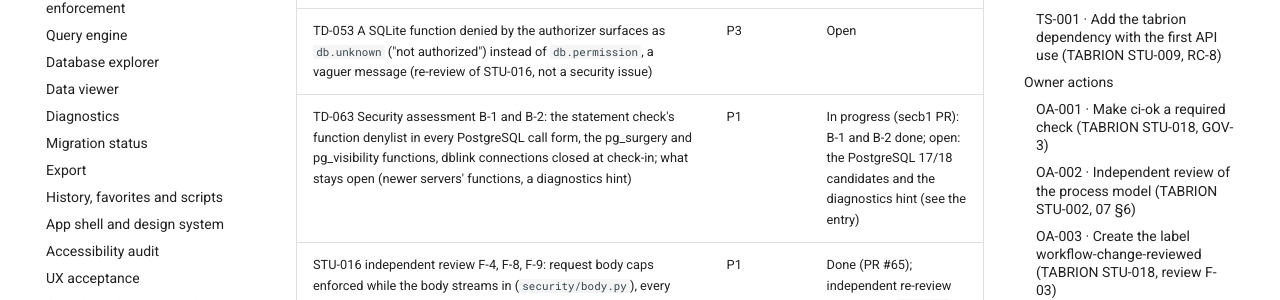
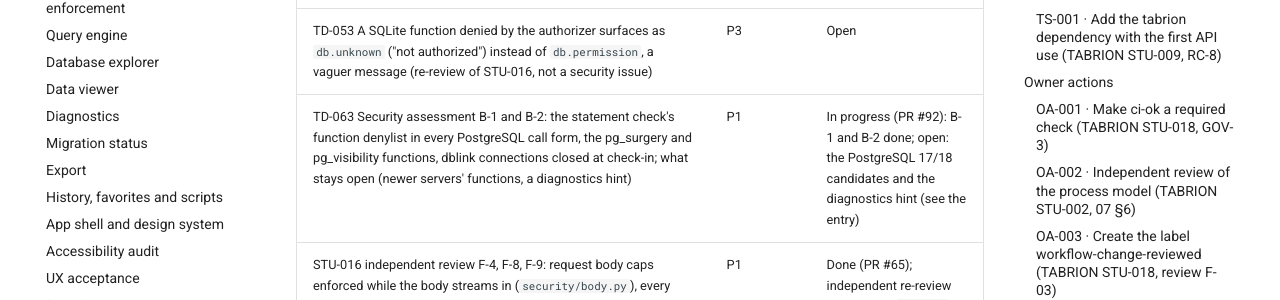
Before and after one commit to peterkarlhuber/tabrion-studio, an MkDocs documentation site: the page built from docs/TODO.md, in a window 1280 px wide and 900 px high, scrolled down 10030 px. Shown: the part 151-451 px from the top of the window. Built offline with MkDocs 1.6.1 and Material for MkDocs 9.7.7, drawn with Linux system fonts in a browser that asks for light colours; comment, search, counter and statistics services are not loaded; some of the changed text lies outside the part shown.

Commit message:
TODO: TD-063 links PR #92
Co-Authored-By: Claude Opus 5.5 <noreply@anthropic.com>
Claude-Session: https://claude.ai/code/session_011tY7TC7Nu5VGro3DJGJcv8

```diff
--- a/docs/TODO.md
+++ b/docs/TODO.md
@@ -81,7 +81,7 @@
 | TD-062 JR-N1: an e2e test of the PROD case of "Reconnect" after a failed reconnect (the behavior is accepted, G-S1 decision 4) | P3 | Done (PR #89: `e2e/connection-lost-prod-retry.spec.ts`) |
 | TD-060 STU-054 UX acceptance 1.0: what stays open (the owner decisions on the "403" wording, D-07, tabrion's English finding texts and the start page are done, 2026-11-13; TD-032's dependency resolved by PR #85; open: TD-046 B-4, B-5 (QA-S1 for 1.0), B-7; the history as its own view) | P2 | Open (STU-054 PR #84; owner decisions 2026-11-13) |
 | TD-053 A SQLite function denied by the authorizer surfaces as `db.unknown` ("not authorized") instead of `db.permission`, a vaguer message (re-review of STU-016, not a security issue) | P3 | Open |
-| TD-063 Security assessment B-1 and B-2: the statement check's function denylist in every PostgreSQL call form, the pg_surgery and pg_visibility functions, dblink connections closed at check-in; what stays open (newer servers' functions, a diagnostics hint) | P1 | In progress (secb1 PR): B-1 and B-2 done; open: the PostgreSQL 17/18 candidates and the diagnostics hint (see the entry) |
+| TD-063 Security assessment B-1 and B-2: the statement check's function denylist in every PostgreSQL call form, the pg_surgery and pg_visibility functions, dblink connections closed at check-in; what stays open (newer servers' functions, a diagnostics hint) | P1 | In progress (PR #92): B-1 and B-2 done; open: the PostgreSQL 17/18 candidates and the diagnostics hint (see the entry) |
 | STU-016 independent review F-4, F-8, F-9: request body caps enforced while the body streams in (`security/body.py`), every control request except GET/HEAD of the proof path needs the control token and no dot segments in `/api/*` paths, `security-review-prep.md` updated with the review's outcome and the pending owner decisions (F-5/TD-033, F-6/TD-031, F-7/T-16) | P1 | Done (PR #65); independent re-review accepted at `2a8a229` |
 
 Plus the open Studio work packages of M6 and the cross-repository checks in the tables below.
@@ -1957,7 +1957,7 @@ and the server-side write flag (STU-ADR-0003) leave room for it.
 
 ### TD-063 · Security assessment B-1 and B-2: refused functions in every call form
 
-- **Priority:** P1 · **Status:** In progress (secb1 PR) · **Refs:** the security assessment of 2026-11 (B-1 Medium,
+- **Priority:** P1 · **Status:** In progress (PR #92) · **Refs:** the security assessment of 2026-11 (B-1 Medium,
   B-2 Low; the report and its reproductions stay with the planning documents), TD-048 (F-3),
   `docs/architecture/connections.md`
 - **Done in the PR:** B-1: `readonly._calls_refused_function` counts a refused name as a call when the next token is
```
